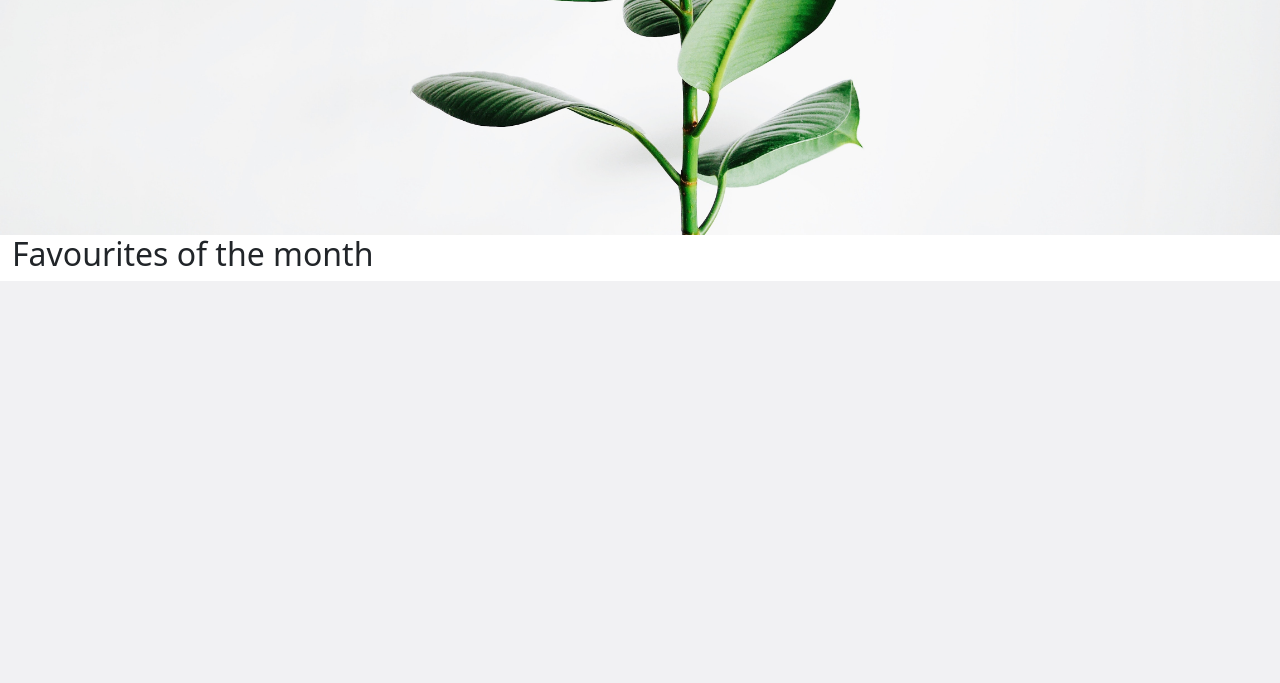
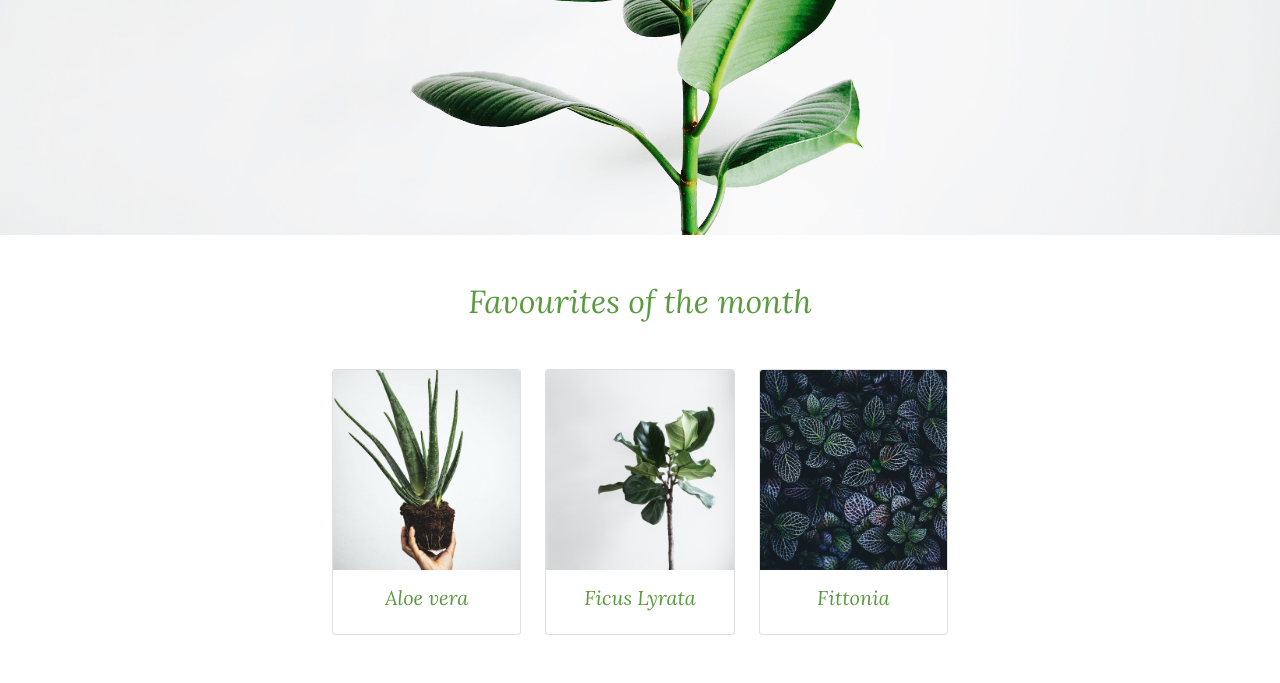
Before and after one commit to FraL96/Monstera-MS4, a Django app: page / in a window 1280 px wide. Shown: the part 565-1248 px from the top of the page. Before the commit the page ends 846 px from the top, so only its background shows below. Run offline with Django 3.2, Linux system fonts and the light colour scheme; some libraries are stand-ins or nearby versions.

Commit message:
Added 'favorites of the month'

```diff
--- a/home/templates/home/index.html
+++ b/home/templates/home/index.html
@@ -9,7 +9,7 @@
     <div class="container-fluid h-100">
         <div class="row h-100">
             <div class="col-5 offset-7 my-auto">
-            <h1 class=" hero-text text-grey">
+                <h1 class=" section-text hero-text text-grey">
                     Catch phrase / Slogan
                 </h1>
             </div>
@@ -17,12 +17,37 @@
     </div>
 </section>
 
-<section>
-<div class="container-fluid">
+<section class="section-two">
+    <div class="container-fluid h-100">
         <div class="row">
-        <div class="col-12 favourites">
-            <h2>Favourites of the month</h2>
+            <div class="col-12 section-text text-center my-5">
+                <h2 class="text-green">Favourites of the month</h2>
 
+                <div class="row my-5 text-center text-green">
+                    <div class="col-2 offset-3">
+                      <div class="card h-100">
+                        <img src="/media/aloe.jpg" class="card-img-top" alt="Aloe">
+                        <div class="card-body">
+                          <h5 class="card-title">Aloe vera</h5>
+                        </div>
+                      </div>
+                    </div>
+                    <div class="col-2">
+                      <div class="card h-100">
+                        <img src="/media/ficus-lyrata.jpg" class="card-img-top" alt="Ficus lyrata">
+                        <div class="card-body">
+                          <h5 class="card-title">Ficus Lyrata</h5>
+                        </div>
+                      </div>
+                    </div>
+                    <div class="col-2">
+                      <div class="card h-100">
+                        <img src="/media/fittonia.jpg" class="card-img-top" alt="Fittonia">
+                        <div class="card-body">
+                          <h5 class="card-title">Fittonia</h5>
+                        </div>
+                    </div>
+                </div>
             </div>
         </div>
     </div>
--- a/static/css/base.css
+++ b/static/css/base.css
@@ -18,12 +18,22 @@
     min-height: 100vh;
 }
 
-.hero-text{
+.section-text{
     font-family: 'Lora', sans-serif;
     font-style: italic;
     position: absolute;
+}
+
+.hero-text{
     top: 50%;
     left: 65%;
+}
+
+.card-img-top{
+    float: none;
+    width:  auto;
+    height: 200px;
+    object-fit: cover;
 }
 
 /* from Bulma */
@@ -53,7 +63,7 @@
 .border-grey {
     border: 1px solid #CAC8CF !important;
 }
-.text-green
+.text-green,
 .btn-green{
     color: #5B9A3F;
 }
```
Also changed, not shown: media/aloe.jpg (added), media/ficus-lyrata.jpg (added), media/fittonia.jpg (added). Lines whose indentation alone changed are shown as unchanged.
